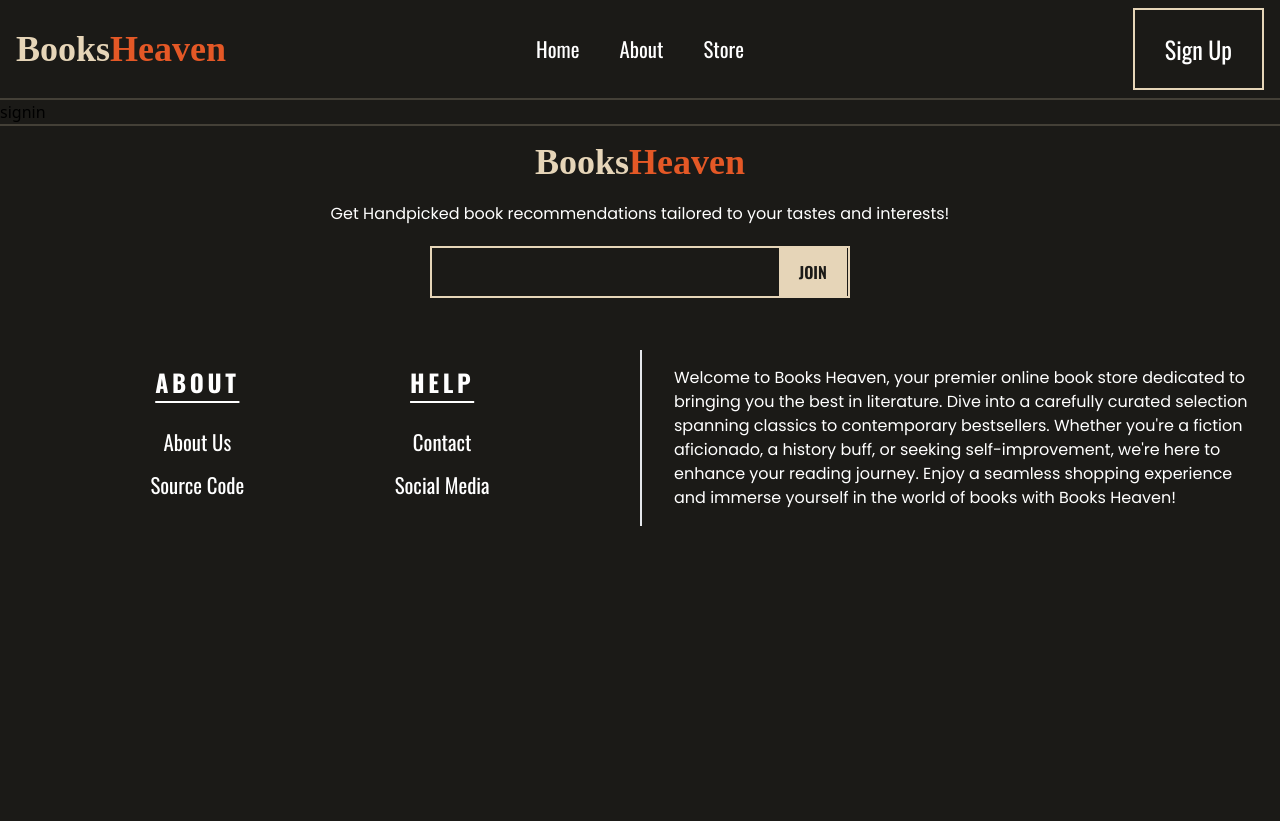
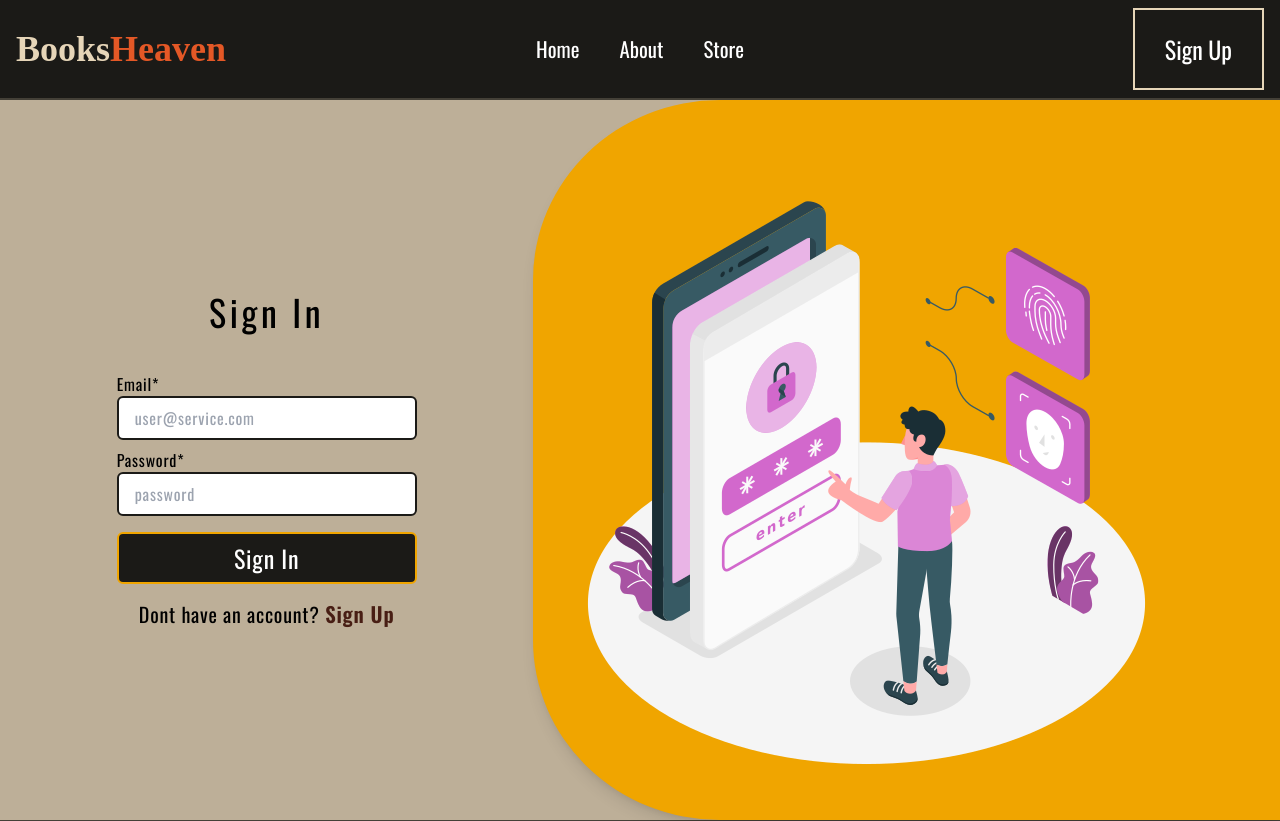
Before and after one commit to ACM-JUIT/Book-Store-with-JWT-Auth, a React (Vite) app in the folder client/: page /signin in a window 1280 px wide. Shown: the top 821 px of the page. Before the commit the page ends 800 px from the top, so only its background shows below. Built offline with nearby package versions, Linux system fonts and the light colour scheme; a web font is replaced by a local one.

Commit message:
complete signIn page

```diff
--- a/client/src/views/signin/Signin.jsx
+++ b/client/src/views/signin/Signin.jsx
@@ -1,7 +1,90 @@
-import React from "react";
+import React, { useState } from "react";
+import authGraphic from "../../assets/auth.png";
+import { Link, useNavigate } from "react-router-dom";
+import "../../components/Footer/Footer.css";
 
 function Signin() {
-  return <div>signin</div>;
+  const [formdata, setFormdata] = useState({});
+  const navigate = useNavigate();
+  const handleSubmit = async (e) => {
+    e.preventDefault();
+    try {
+      const res = await fetch("/api/auth/signin", {
+        method: "POST",
+        headers: {
+          "Content-Type": "application/json",
+        },
+        body: JSON.stringify(formdata),
+      });
+      const data = await res.json();
+      if (data.success === false) {
+        return console.log(data.message);
+      }
+      if (res.ok) {
+        setFormdata({});
+        navigate("/");
+      }
+    } catch (error) {
+      console.log(error);
+    }
+    setFormdata({});
+  };
+  const handleChange = (e) => {
+    setFormdata({ ...formdata, [e.target.name]: e.target.value });
+  };
+  return (
+    <div className="h-[90vh] flex bg-[#e6d5b8cc]">
+      <div className="w-full md:w-5/12 flex flex-col gap-10 justify-center items-center">
+        <span className="text-4xl font-['Oswald'] tracking-widest">
+          Sign In
+        </span>
+        <form
+          onSubmit={handleSubmit}
+          className="flex flex-col  items-center font-['Oswald'] gap-2 tracking-wider "
+        >
+          <div className="flex flex-col">
+            <label htmlFor="email">Email*</label>
+            <input
+              onChange={handleChange}
+              type="email"
+              name="email"
+              id="email"
+              placeholder="user@service.com"
+              className="px-4 py-2 outline-none border-2 border-[#1B1A17] rounded-md font=['Poppins']  min-w-[300px]"
+            />
+          </div>
+          <div className="flex flex-col">
+            <label htmlFor="password">Password*</label>
+            <input
+              onChange={handleChange}
+              type="password"
+              name="password"
+              id="password"
+              placeholder="password"
+              className="px-4 py-2 outline-none border-2 border-[#1B1A17] rounded-md font=['Poppins']  min-w-[300px]"
+            />
+          </div>
+          <div>
+            <button
+              type="submit"
+              className="min-w-[300px] px-4 py-2 border-2 rounded-md text-white text-2xl font-['Oswald'] border-[#F0A500] my-2 bg-[#1B1A17] hover:bg-[#F0A500] hover:border-[#1B1A17] hover:tracking-[0.25em] transition-all duration-500"
+            >
+              Sign In
+            </button>
+          </div>
+          <span className="text-xl">
+            Dont have an account?&nbsp;
+            <Link to="/signup" className="text-[#481E14] navlink font-semibold">
+              Sign Up
+            </Link>
+          </span>
+        </form>
+      </div>
+      <div className="hidden md:flex w-7/12 bg-[#F0A500]  items-center rounded-l-[25%] overflow-hidden shadow-lg">
+        <img src={authGraphic} alt="Auth" />
+      </div>
+    </div>
+  );
 }
 
 export default Signin;
--- a/client/src/views/signup/Signup.jsx
+++ b/client/src/views/signup/Signup.jsx
@@ -34,7 +34,7 @@ function Signup() {
   };
   return (
     <div className="h-[90vh] flex bg-[#e6d5b8cc]">
-      <div className="hidden md:flex w-7/12 bg-[#F0A500]  items-center rounded-r-[25%] overflow-hidden">
+      <div className="hidden md:flex w-7/12 bg-[#F0A500]  items-center rounded-r-[25%] overflow-hidden shadow-lg">
         <img src={authGraphic} alt="Auth" />
       </div>
       <div className="w-full md:w-5/12 flex flex-col gap-10 justify-center items-center">
@@ -87,7 +87,7 @@ function Signup() {
             </button>
           </div>
           <span className="text-xl">
-            Dont have an account?&nbsp;
+            Already have an account?&nbsp;
             <Link to="/signin" className="text-[#481E14] navlink font-semibold">
               Sign In
             </Link>
```
